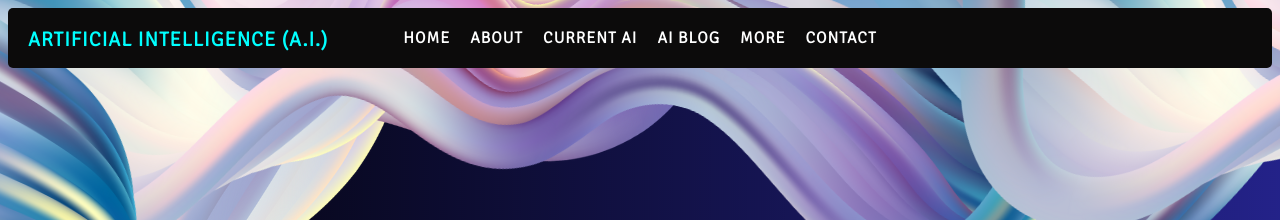
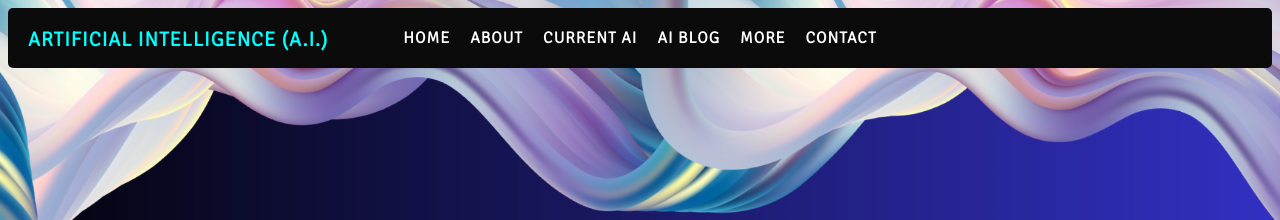
Before and after one commit to RhishavLamichhane/RhishavLamichhane.github.io, a plain HTML site: page index.html in a window 1280 px wide. Shown: the top 220 px of the page. Drawn offline with Linux system fonts and the light colour scheme; a web font is replaced by a local one.

Commit message:
Update styles.css

```diff
--- a/styles.css
+++ b/styles.css
@@ -3,7 +3,10 @@
 body
 {
   background-image: url(home.png);
-  background-size: fixed;
+  background-size: cover;
+  background-repeat: no-repeat;
+  background-attachment: fixed;
+  background-position: center;
 }
 nav {
   background-color: rgb(12, 11, 11);
```
